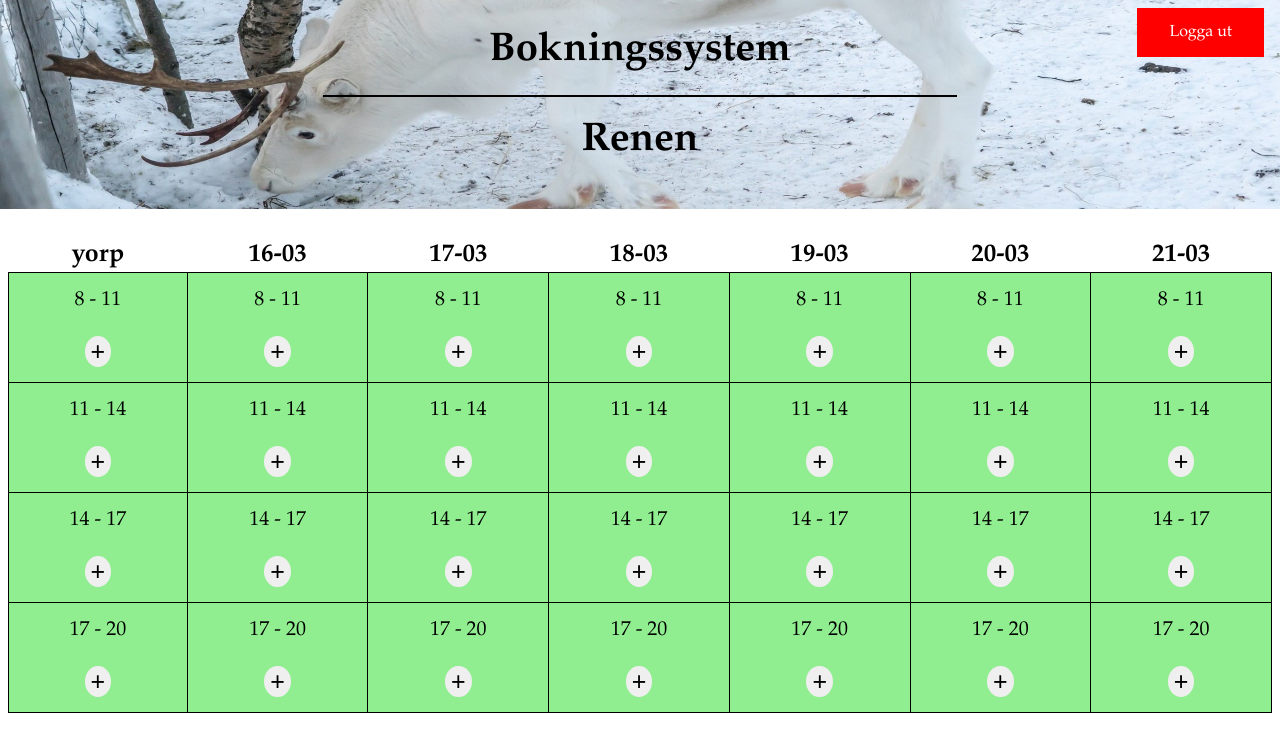
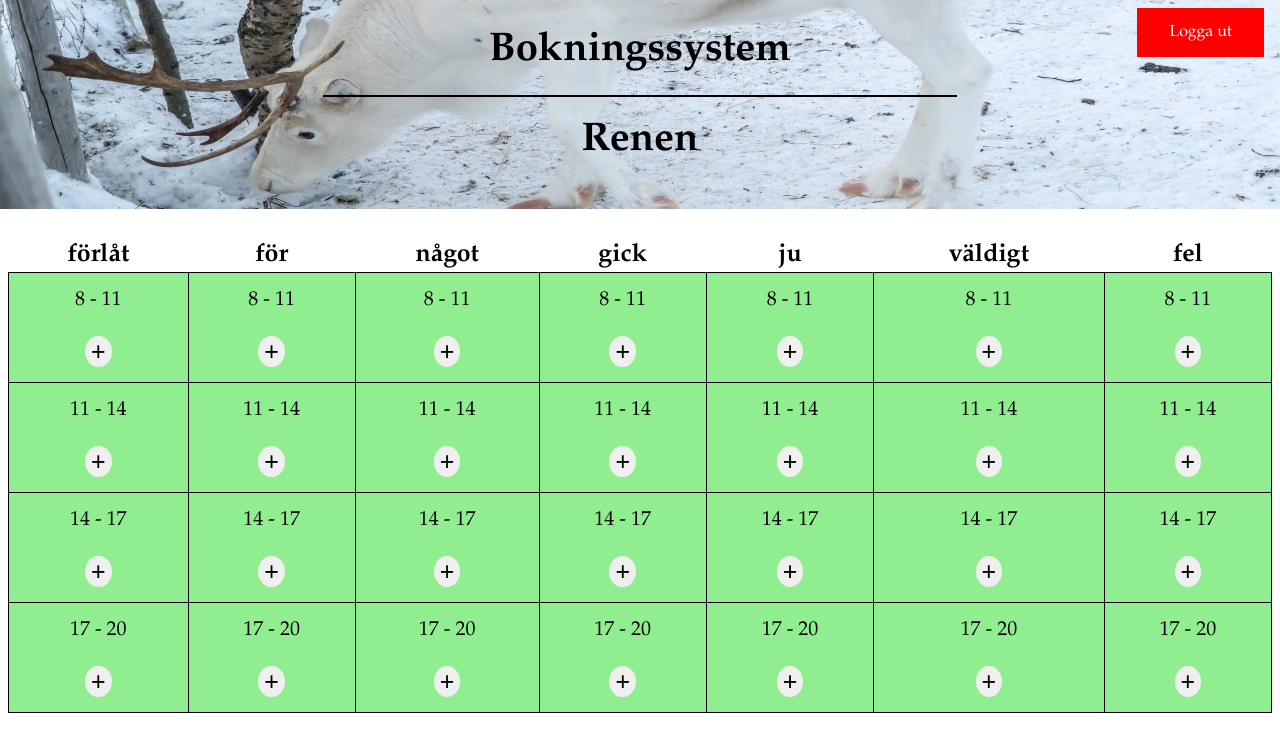
Before and after one commit to felicialorentzon/renenLaundryBooking, a Flask app: page /test in a window 1280 px wide. Shown: the top 752 px of the page. Run offline with Flask 3, Linux system fonts and the light colour scheme.

Commit message:
Update index.html

```diff
--- a/website/templates/index.html
+++ b/website/templates/index.html
@@ -238,13 +238,13 @@
 
 
             <tr style="font-size: 25px">
-                <th id="day1">yorp</th>
-                <th id="day2">16-03</th>
-                <th id="day3">17-03</th>
-                <th id="day4">18-03</th>
-                <th id="day5">19-03</th>
-                <th id="day6">20-03</th>
-                <th id="day7">21-03</th>
+                <th id="day1">förlåt</th>
+                <th id="day2">för</th>
+                <th id="day3">något</th>
+                <th id="day4">gick</th>
+                <th id="day5">ju</th>
+                <th id="day6">väldigt</th>
+                <th id="day7">fel</th>
             </tr>
 
 
```
